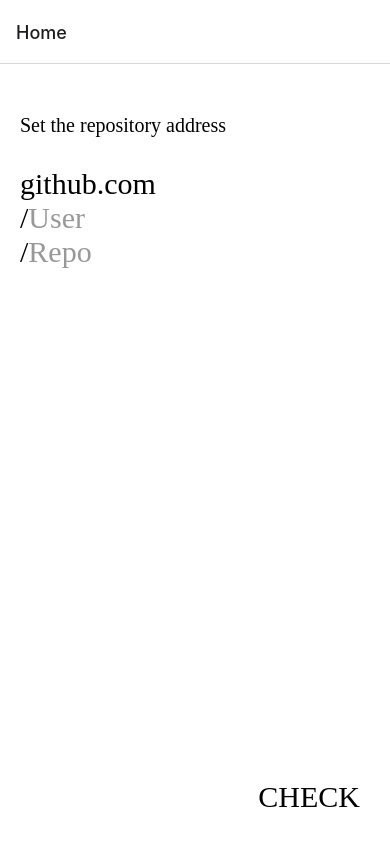
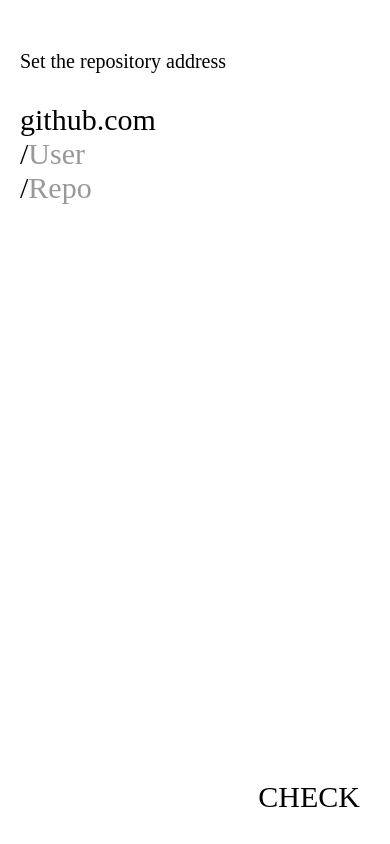
Before and after one commit to AlbertoR786/CheckMyRepo, a React Native app: screen / in a window 390 px wide. Built offline with nearby package versions, Linux system fonts and the light colour scheme.

Commit message:
Styling navigator header

```diff
--- a/App.jsx
+++ b/App.jsx
@@ -5,14 +5,22 @@
 import Home from './components/home';
 import DataEntry from './components/data-entry';
 
+const backImage = require('./assets/img/back.png');
+
 const Stack = createNativeStackNavigator();
 
-const getOptions = ({ route }) => ({ title: route.params.name });
+const getOptions = ({ route }) => ({
+  title:                 route.params.name,
+  headerBackImageSource: backImage
+});
+
+const noHeader  = { headerShown: false };
+const noSHhadow = { headerShadowVisible: false };
 
 const WelcomeScreen = () => (
   <NavigationContainer>
-    <Stack.Navigator>
-      <Stack.Screen name="Home" component={Home} />
+    <Stack.Navigator screenOptions={noSHhadow}>
+      <Stack.Screen name="Home" component={Home} options={noHeader} />
       <Stack.Screen name="DataEntry" component={DataEntry} options={getOptions} />
     </Stack.Navigator>
   </NavigationContainer>
```
